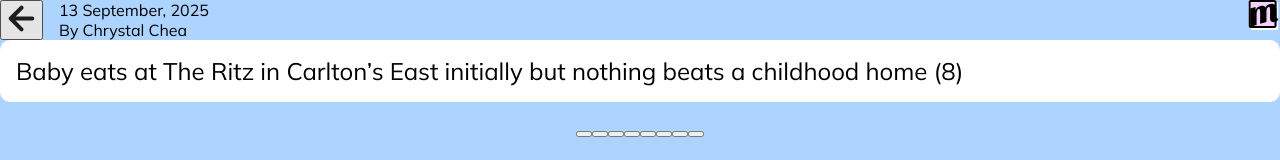
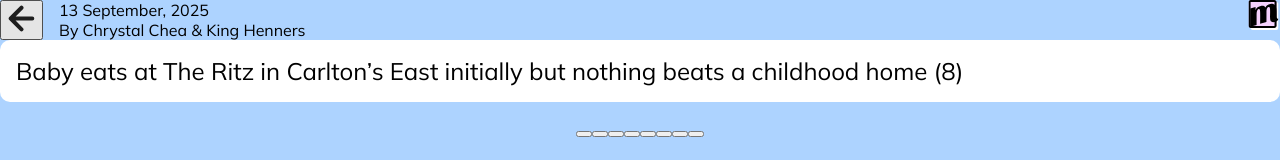
Before and after one commit to henry-d-huynh/pauls-minute-cryptic, a React (Vite) app: page / in a window 1280 px wide. Shown: the top 160 px of the page. Built offline with nearby package versions, Linux system fonts and the light colour scheme; a web font is replaced by a local one.

Commit message:
Added my name

```diff
--- a/src/components/game-screen/nav/nav.tsx
+++ b/src/components/game-screen/nav/nav.tsx
@@ -29,7 +29,9 @@
 
       <div className={styles.navInfo}>
         <div className={styles.navInfoDate}>13 September, 2025</div>
-        <div className={styles.navInfoAuthor}>By Chrystal Chea</div>
+        <div className={styles.navInfoAuthor}>
+          By Chrystal Chea & King Henners
+        </div>
       </div>
 
       <div className={styles.navLogo}>
```
